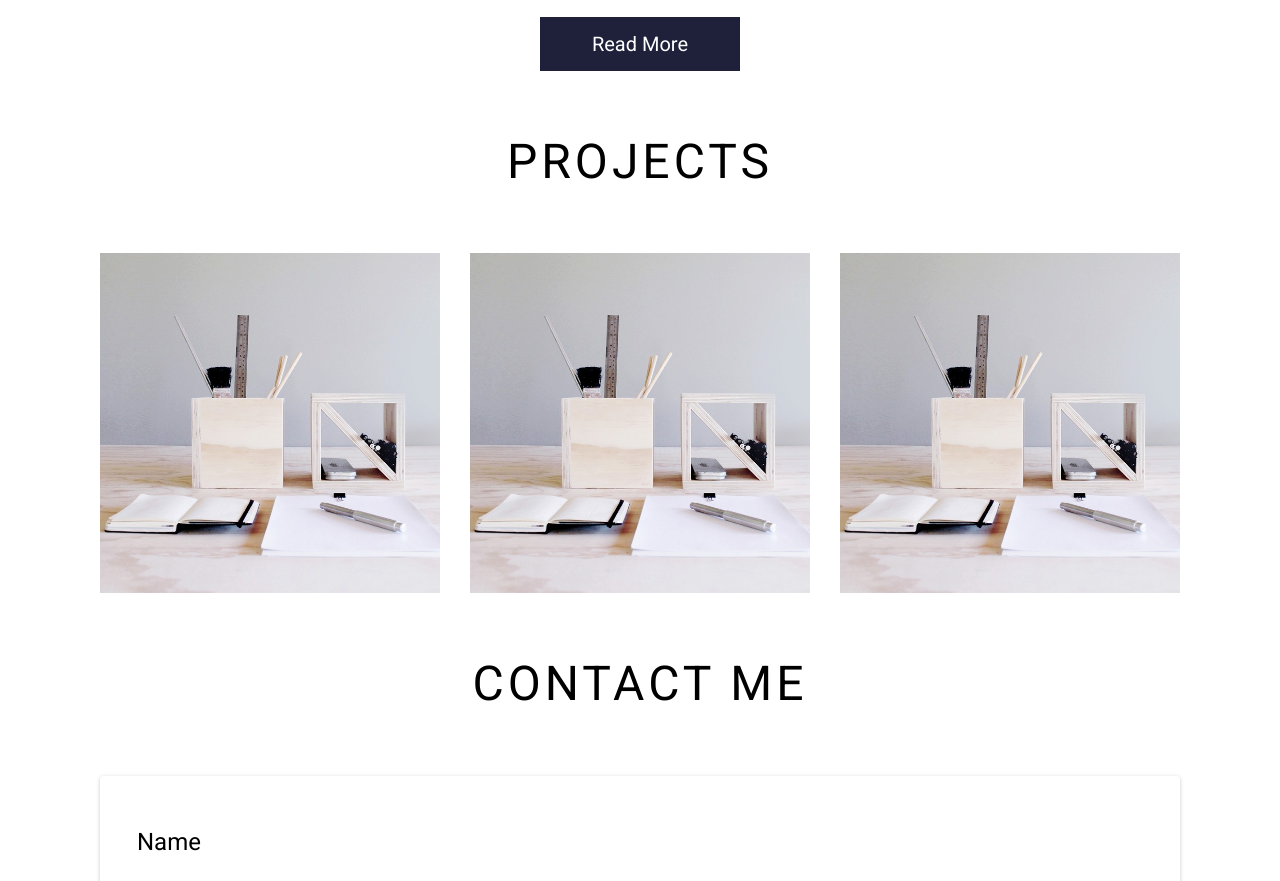
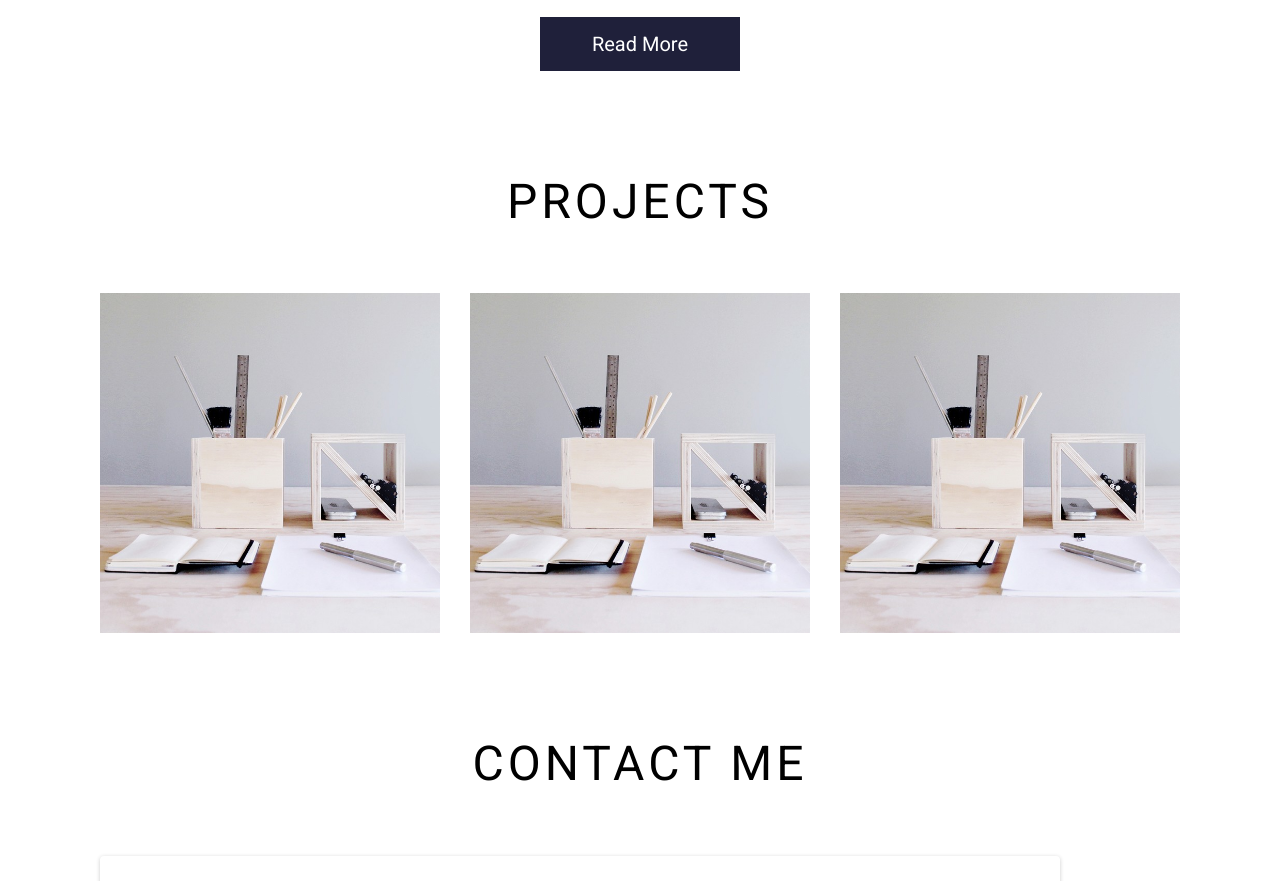
Before and after one commit to CristinaFores/porfolio, a React (Create React App) app: page / in a window 1280 px wide. Shown: the part 920-1801 px from the top of the page. Built offline with nearby package versions, Linux system fonts and the light colour scheme.

Commit message:
Add link SectionCard

```diff
--- a/src/components/ContactMe/ContactMeStyled.tsx
+++ b/src/components/ContactMe/ContactMeStyled.tsx
@@ -1,6 +1,7 @@
 import styled from "styled-components";
 
 export const ContactMeStyled = styled.form`
+  width: 60rem;
   margin-top: 60px;
   margin-bottom: 60px;
   padding-left: 2rem;
--- a/src/components/SectionCard/SectionCard.tsx
+++ b/src/components/SectionCard/SectionCard.tsx
@@ -1,12 +1,14 @@
 import CardProject from "../CardProject/CardProject";
 import { SectionCardStyled } from "./SectionCardStyled";
-
+import { Element } from "react-scroll";
 const SectionCard = (): JSX.Element => {
   return (
     <>
       <SectionCardStyled>
+        <Element name="projects">
           <div>
             <h3>Projects</h3>
+
             <div className="row">
               <CardProject
                 image="../../.././images/image.jpg"
@@ -28,6 +30,7 @@ const SectionCard = (): JSX.Element => {
               />
             </div>
           </div>
+        </Element>
       </SectionCardStyled>
     </>
   );
--- a/src/components/SectionCard/SectionCardStyled.tsx
+++ b/src/components/SectionCard/SectionCardStyled.tsx
@@ -7,7 +7,6 @@ export const SectionCardStyled = styled.section`
     font-weight: 300;
     letter-spacing: 4px;
     font-size: 3rem;
-
     margin: 60px auto 0;
     margin-bottom: 60px;
     line-height: 1.3em;
@@ -22,11 +21,13 @@ export const SectionCardStyled = styled.section`
 
     @media (max-width: 700px) {
       flex-direction: column;
+      gap: 20px;
     }
   }
 
-  margin: 0 100px;
+  margin: 100px 100px;
+
   @media (max-width: 900px) {
-    margin: 0 40px;
+    margin: 100px 40px;
   }
 `;
```
Lines whose indentation alone changed are shown as unchanged.
